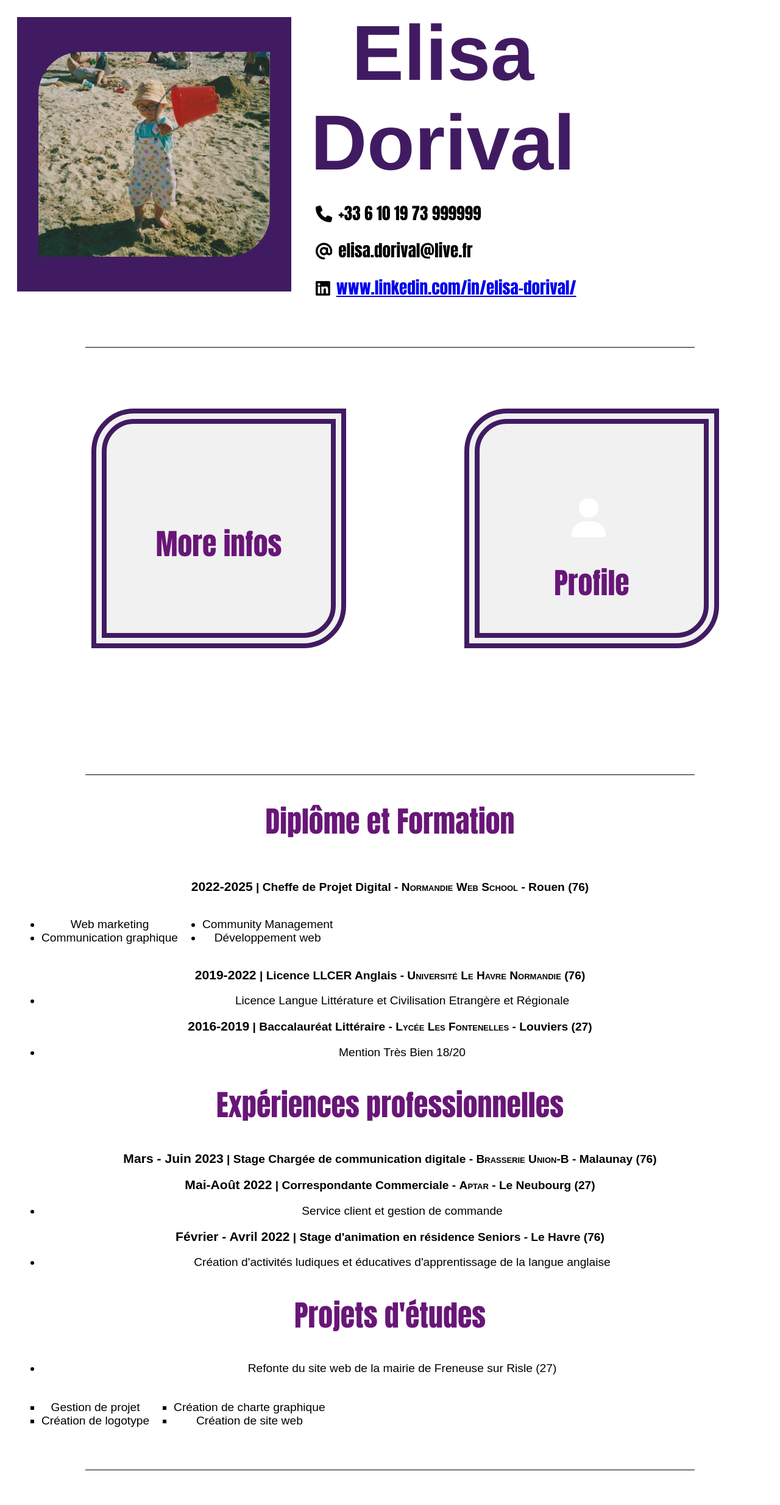
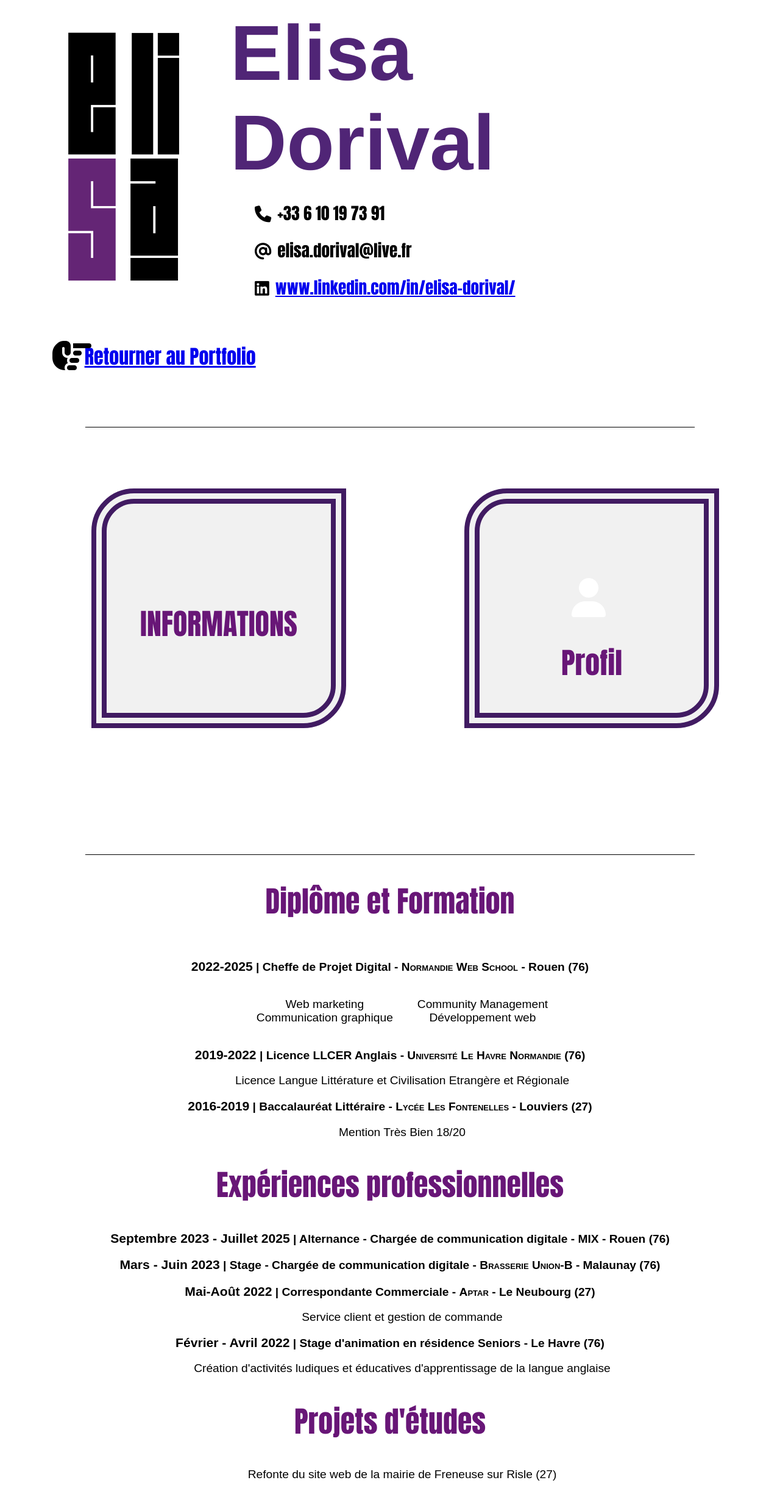
Before and after one commit to Ashikuu27/CV-en-HTML-CSS, a plain HTML site: page index.html in a window 1280 px wide. Shown: the top 2468 px of the page at 61% size. Drawn offline with Linux system fonts and the light colour scheme.

Commit message:
grosse actualisation

```diff
--- a/index.html
+++ b/index.html
@@ -1,5 +1,6 @@
 <!DOCTYPE html>
 <html lang="en">
+
 <head>
     <meta charset="UTF-8">
     <meta http-equiv="X-UA-Compatible" content="IE=edge">
@@ -10,13 +11,11 @@
 </head>
 <header>
     <div id="photoContainer">
-        <img src="images/photo.JPG" alt="">
+        <img src="images/logo_ELISA.png" id="logo" alt="">
     </div>
     <div id="titreCoordonnees">
-        <div id="titre">
         <h1>Elisa <br> Dorival
         </h1>
-            </div>
         <p class="infos">
         <ul id="coordonnees">
             <div class="tel">
@@ -24,7 +23,7 @@
                     <i class="fa-solid fa-phone fa-1.2x" class="icon"></i>
                 </div>
                 <li>
-                            +33 6 10 19 73 999999
+                    +33 6 10 19 73 91
                 </li>
             </div>
 
@@ -41,7 +40,8 @@
                     <i class="fa-brands fa-linkedin fa-1.2x"></i>
                 </div>
                 <li>
-                            <a href="https://www.linkedin.com/in/elisa-dorival/" target="_blank">www.linkedin.com/in/elisa-dorival/</a>
+                    <a href="https://www.linkedin.com/in/elisa-dorival/"
+                        target="_blank">www.linkedin.com/in/elisa-dorival/</a>
                 </li>
             </div>
 
@@ -52,7 +52,12 @@
 </header>
 
 <body>
-
+    <div id="retour">
+        <p>
+            <i class="fa-solid fa-hand-point-right fa-2x slide-right"></i>
+        </p>
+        <p><a href="https://elisadorivalportfolio.themecloud.dev" target="_blank">Retourner au Portfolio</a></p>
+    </div>
     <!-- TRAIT DE SEPARATION -->
     <div class="trait">
         <div class="traitSeparation">
@@ -130,7 +135,7 @@
         <div class="flip-box" id="projet1">
             <div class="flip-box-inner">
                 <div class="flip-box-front">
-            <h2>More infos</h2>
+                    <h2>INFORMATIONS</h2>
                 </div>
                 <div class="flip-box-back">
                     <table>
@@ -162,9 +167,10 @@
                             <i class="fa-solid fa-user fa-4x" class="iconUser"></i>
                         </div>
                         <h2>
-                            Profile
+                            Profil
                         </h2>
-                    </div>                </div>
+                    </div>
+                </div>
                 <div class="flip-box-back">
                     <p>
                         Travailleuse et avant tout passionnée, je souhaite mettre mon savoir à contribution de
@@ -193,7 +199,8 @@
         <div id="NWS">
             <p>
                 <span class="intituley">
-                    <span class="année">2022-2025</span>  | Cheffe de Projet Digital - <span class="lieuStage">Normandie Web School</span>
+                    <span class="année">2022-2025</span> | Cheffe de Projet Digital - <span class="lieuStage">Normandie
+                        Web School</span>
                     - Rouen (76)
                 </span>
             </p>
@@ -219,7 +226,8 @@
 
         <p>
             <span class="intituley">
-                <span class="année">2019-2022</span>  | Licence LLCER Anglais - <span class="lieuStage">Université Le Havre Normandie</span> (76)
+                <span class="année">2019-2022</span> | Licence LLCER Anglais - <span class="lieuStage">Université Le
+                    Havre Normandie</span> (76)
             </span>
         <ul>
             <li class="typeExperience">
@@ -230,7 +238,8 @@
 
         <p>
             <span class="intituley">
-                <span class="année">2016-2019</span>  | Baccalauréat Littéraire - <span class="lieuStage">Lycée Les Fontenelles</span>  - Louviers (27)
+                <span class="année">2016-2019</span> | Baccalauréat Littéraire - <span class="lieuStage">Lycée Les
+                    Fontenelles</span> - Louviers (27)
             </span>
         <ul>
             <li class="typeExperience">
@@ -249,14 +258,20 @@
             </h2>
             <p>
                 <span class="intituley">
-                    <span class="année">Mars - Juin 2023</span>  | Stage Chargée de communication digitale -
-                    <span class="lieuStage">Brasserie Union-B</span>  - Malaunay (76)
+                    <span class="année">Septembre 2023 - Juillet 2025</span> | Alternance - Chargée de communication digitale -
+                    <span class="lieuStage">MIX</span> - Rouen (76)
                 </span>
             </p>
             <p>
                 <span class="intituley">
-                    <span class="année">Mai-Août 2022</span>  | Correspondante Commerciale -
-                    <span class="lieuStage">Aptar</span>  - Le Neubourg (27)
+                    <span class="année">Mars - Juin 2023</span> | Stage - Chargée de communication digitale -
+                    <span class="lieuStage">Brasserie Union-B</span> - Malaunay (76)
+                </span>
+            </p>
+            <p>
+                <span class="intituley">
+                    <span class="année">Mai-Août 2022</span> | Correspondante Commerciale -
+                    <span class="lieuStage">Aptar</span> - Le Neubourg (27)
                 </span>
             <ul>
                 <li class="typeExperience">
@@ -268,7 +283,8 @@
 
             <p>
                 <span class="intituley">
-                    <span class="année">Février - Avril 2022</span>  | Stage d'animation en résidence Seniors - Le Havre (76)
+                    <span class="année">Février - Avril 2022</span> | Stage d'animation en résidence Seniors - Le Havre
+                    (76)
                 </span>
             <ul>
                 <li class="typeExperience">
@@ -327,7 +343,7 @@
         <div class="flip-box" id="projet1">
             <div class="flip-box-inner">
                 <div class="flip-box-front">
-            <h2>Skills</h2>
+                    <h2>Compétences</h2>
                 </div>
                 <div class="flip-box-back">
                     <table>
@@ -344,10 +360,12 @@
                         <tr>
                             <td>Lightroom</td>
                             <td> </td>
-                        <td><i class="fa-brands fa-wordpress"></i> WordPress</td>
+                            <td><i class="fa-brands fa-square-js"></i></i> Javascript</td>
                         </tr>
                         <tr>
                             <td>Indesign</td>
+                            <td> </td>
+                            <td><i class="fa-brands fa-wordpress"></i> WordPress</td>
                         </tr>
                     </table>
 
@@ -359,7 +377,7 @@
         <div class="flip-box" id="projet2">
             <div class="flip-box-inner">
                 <div class="flip-box-front">
-                <h2>Languages</h2>
+                    <h2>Langues</h2>
                 </div>
                 <div class="flip-box-back">
                     <table>
@@ -368,11 +386,15 @@
                             <td>C2</td>
                         </tr>
                         <tr>
-                            <td>Spanish</td>
+                            <td>Espagnol</td>
                             <td>A2</td>
                         </tr>
                         <tr>
-                            <td>Deutch</td>
+                            <td>Allemand</td>
+                            <td>A1</td>
+                        </tr>
+                        <tr>
+                            <td>Italien</td>
                             <td>A1</td>
                         </tr>
                     </table>
@@ -413,9 +435,18 @@
             </table>
         </div>
     </section>
+    <section>
+        <div id="retour">
+            <p>
+                <i class="fa-solid fa-hand-point-right fa-2x slide-right"></i>
+            </p>
+            <p><a href="https://elisadorivalportfolio.themecloud.dev" target="_blank">Retourner au Portfolio</a></p>
+        </div>
+    </section>
 
 
 
     <script src="js/script.js"></script>
 </body>
+
 </html>
--- a/style.css
+++ b/style.css
@@ -11,9 +11,9 @@ h1{
     font-family: 'Big John', 'Franklin Gothic Medium', 'Arial Narrow', Arial, sans-serif;
     font-size: 8em;
     margin-top: -15px;
-    margin-left: 30px;
     margin-bottom: -5px;
-    color: #411B62;
+    text-align: left;
+    color: #502576;
 }
 
 h2{
@@ -43,6 +43,9 @@ p{
     font-size: 1.2em;
 }
 
+li{
+    list-style-type: none;
+}
 
 
 /* header */
@@ -50,23 +53,23 @@ p{
 header{
     display: flex;
     align-items: flex-start;
+    flex-wrap: wrap;
 
-    flex-wrap: wrap;
 
 }
 
 #photoContainer{
-    background-color: #411B62;
-    width: 450px;
-    height: 450px;
+
+    width: 350px;
+    height: 350px;
     display: flex;
     align-items: center;
     justify-content: center;
 }
 
-#photoContainer img{
-    width: 380px;
-    border-radius: 70px 0px;
+#logo{
+    width: 250px;
+    margin-top: 100px;
 
 }
 
@@ -119,6 +122,28 @@ header{
 
 /* body */
 
+#retour{
+    text-align: left;
+    display: flex;
+    align-items: center;
+    justify-content: space-between;
+    width: 32%;
+
+
+}
+
+#retour p{
+    font-family: 'Staatliches', Impact, Haettenschweiler, 'Arial Narrow Bold', sans-serif;
+    font-size: 2em;
+
+
+}
+
+.slide-right {
+	-webkit-animation: slide-right 1.5s cubic-bezier(0.250, 0.460, 0.450, 0.940) infinite both;
+	        animation: slide-right 1.5s cubic-bezier(0.250, 0.460, 0.450, 0.940) infinite both;
+}
+
 .trait{
     display: flex;
     justify-content: center;
@@ -157,9 +182,13 @@ header{
 
 #NWSCompetences{
     display: flex;
+    justify-content: center;
     font-family: 'Merriweather Sans Light', Arial, Helvetica, sans-serif;
     font-size: 1.2em;
+    text-align: center;
 }
+
+
 
 .année{
     font-size: 1.1em;
@@ -188,13 +217,14 @@ header{
 
 .descriptionProjet{
     display: flex;
+    justify-content: center;
     font-family: 'Mulish', Arial, Helvetica, sans-serif;
     font-size: 1.2em;
 
 }
 
 .descriptionProjet li {
-    list-style-type: square;
+    list-style-type: none;
 }
 
 /* Skills & languages */
@@ -230,6 +260,7 @@ header{
 
 #myHobbies{
     display: flex;
+    justify-content: center;
 }
 
 
@@ -335,3 +366,39 @@ header{
 #myHobbies td{
     padding: 7px;
 }
+
+
+/* ANIMATION */
+
+/* ----------------------------------------------
+ * Generated by Animista on 2023-6-14 16:17:23
+ * Licensed under FreeBSD License.
+ * See http://animista.net/license for more info.
+ * w: http://animista.net, t: @cssanimista
+ * ---------------------------------------------- */
+
+/**
+ * ----------------------------------------
+ * animation slide-right
+ * ----------------------------------------
+ */
+ @-webkit-keyframes slide-right {
+    0% {
+      -webkit-transform: translateX(0);
+              transform: translateX(0);
+    }
+    100% {
+      -webkit-transform: translateX(100px);
+              transform: translateX(100px);
+    }
+  }
+  @keyframes slide-right {
+    0% {
+      -webkit-transform: translateX(0);
+              transform: translateX(0);
+    }
+    100% {
+      -webkit-transform: translateX(100px);
+              transform: translateX(100px);
+    }
+  }
```
Also changed, not shown: images/logo_ELISA.png (added). Lines whose indentation alone changed are shown as unchanged.
